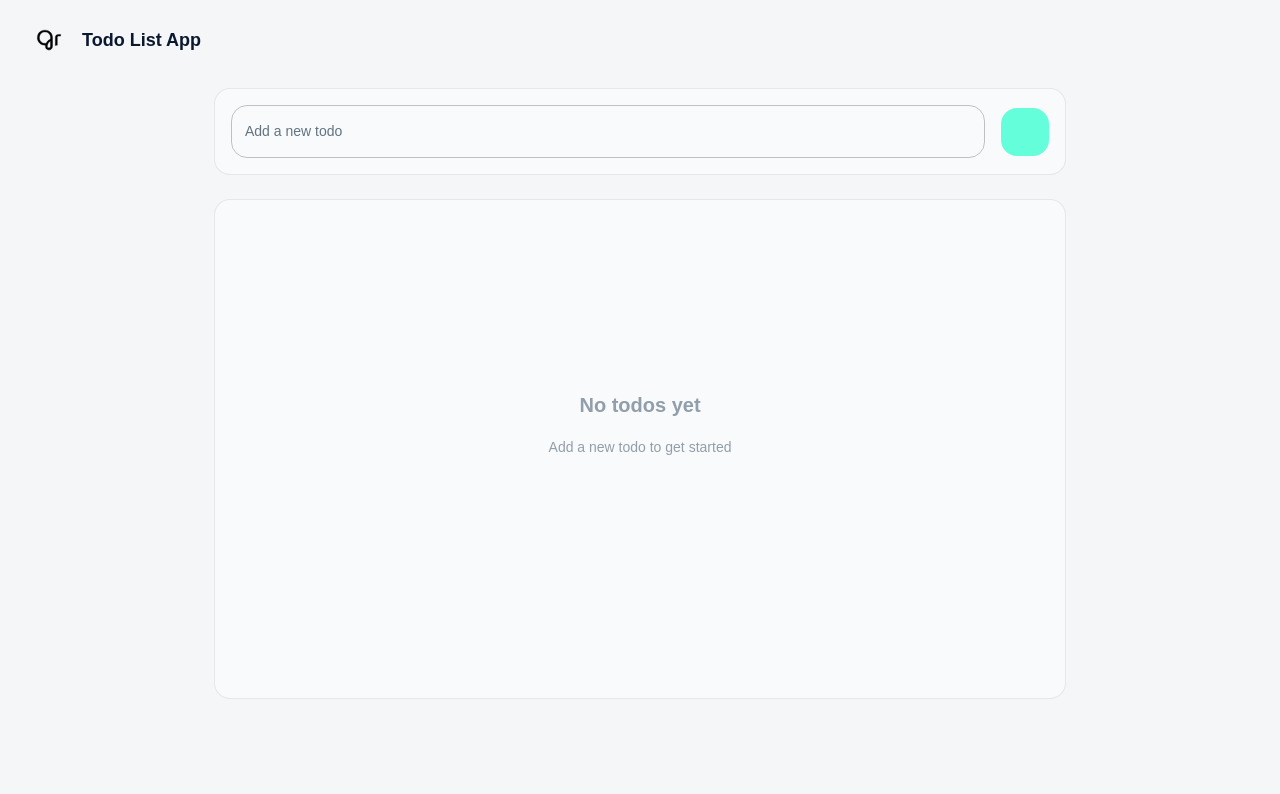
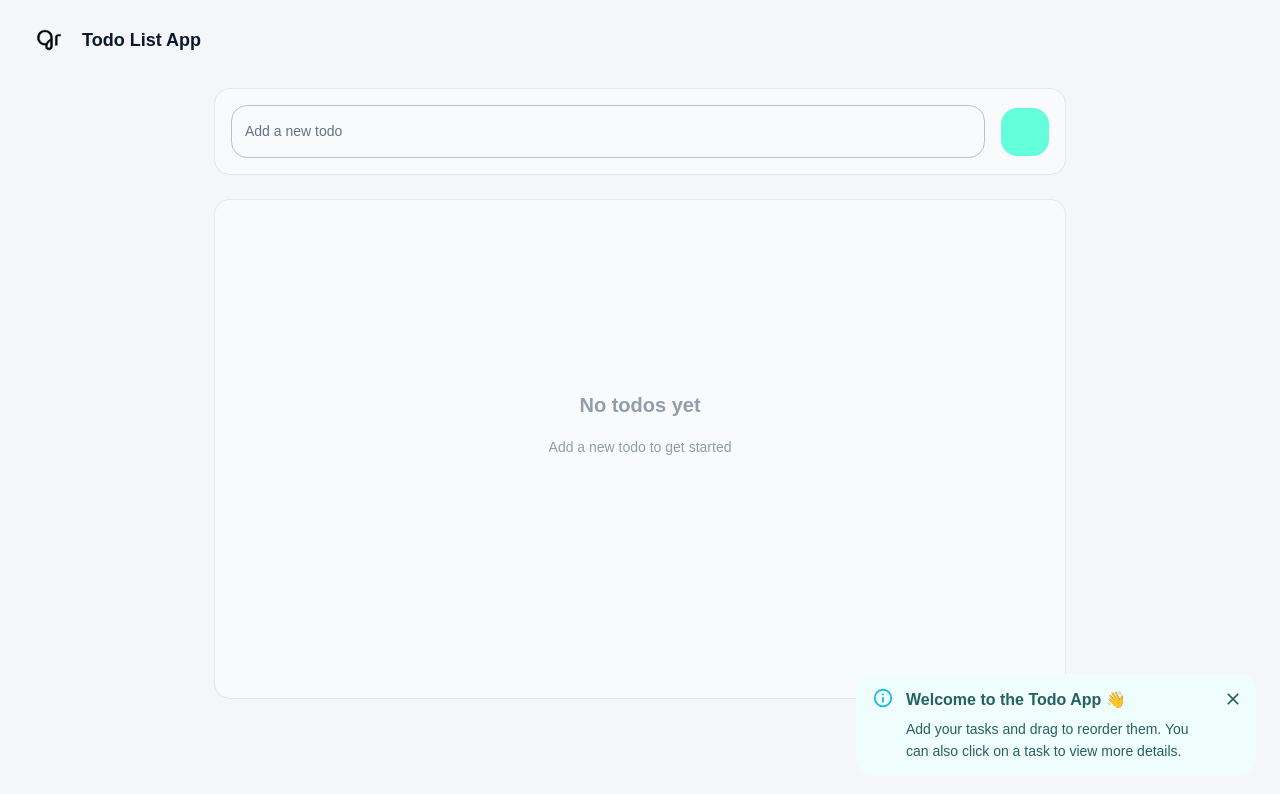
Before and after one commit to gowth6m/todo-list-task, a React (Vite) app: page / in a window 1280 px wide. Shown: the top 794 px of the page. Built offline with nearby package versions, Linux system fonts and the light colour scheme; some icons are missing.

Commit message:
feat: add toast to explain the app

```diff
--- a/src/components/todo-list/todo-list-view.tsx
+++ b/src/components/todo-list/todo-list-view.tsx
@@ -1,7 +1,17 @@
 import React, { useState } from 'react';
 import { Droppable, DragDropContext } from '@hello-pangea/dnd';
 
-import { Box, Card, Stack, TextField, Container, IconButton, Typography } from '@mui/material';
+import {
+  Box,
+  Card,
+  Stack,
+  TextField,
+  Container,
+  IconButton,
+  Typography,
+  Alert,
+  Snackbar,
+} from '@mui/material';
 
 import { useAppDispatch, useAppSelector } from 'src/store/hooks';
 import { Todo, addTodo, reorderTodos } from 'src/store/slices/todo-slice';
@@ -9,6 +19,7 @@ import { Todo, addTodo, reorderTodos } from 'src/store/slices/todo-slice';
 import Iconify from '../iconify';
 import Scrollbar from '../scrollbar';
 import TodoListItem from './todo-list-item';
+import { useResponsive } from 'src/hooks/use-responsive';
 
 // ----------------------------------------------------------------------
 
@@ -16,6 +27,10 @@ const TodoListView: React.FC = () => {
   const [text, setText] = useState('');
 
   const [error, setError] = useState('');
+
+  const [toastOpen, setToastOpen] = useState(true);
+
+  const lgUp = useResponsive('up', 'lg');
 
   const dispatch = useAppDispatch();
 
@@ -43,6 +58,10 @@ const TodoListView: React.FC = () => {
         destinationIndex: destination.index,
       })
     );
+  };
+
+  const handleCloseToast = () => {
+    setToastOpen(false);
   };
 
   // ----------------- RENDERS ----------------------------
@@ -147,6 +166,31 @@ const TodoListView: React.FC = () => {
     </Card>
   );
 
+  const renderToast = (
+    <Snackbar
+      open={toastOpen}
+      onClose={handleCloseToast}
+      autoHideDuration={6000}
+      anchorOrigin={{ vertical: 'bottom', horizontal: lgUp ? 'right' : 'center' }}
+      sx={{
+        width: {
+          xs: '100%',
+          md: 400,
+        },
+      }}
+    >
+      <Alert onClose={handleCloseToast} severity="info" sx={{ width: '100%' }}>
+        <Typography variant="subtitle1" fontWeight="bold" gutterBottom>
+          Welcome to the Todo App 👋
+        </Typography>
+        <Typography variant="body2">
+          Add your tasks and drag to reorder them. You can also click on a task to view more
+          details.
+        </Typography>
+      </Alert>
+    </Snackbar>
+  );
+
   return (
     <Container maxWidth={'md'}>
       <Box
@@ -160,6 +204,8 @@ const TodoListView: React.FC = () => {
         {renderAddTodo}
 
         {renderDisplayTodos}
+
+        {renderToast}
       </Box>
     </Container>
   );
```
